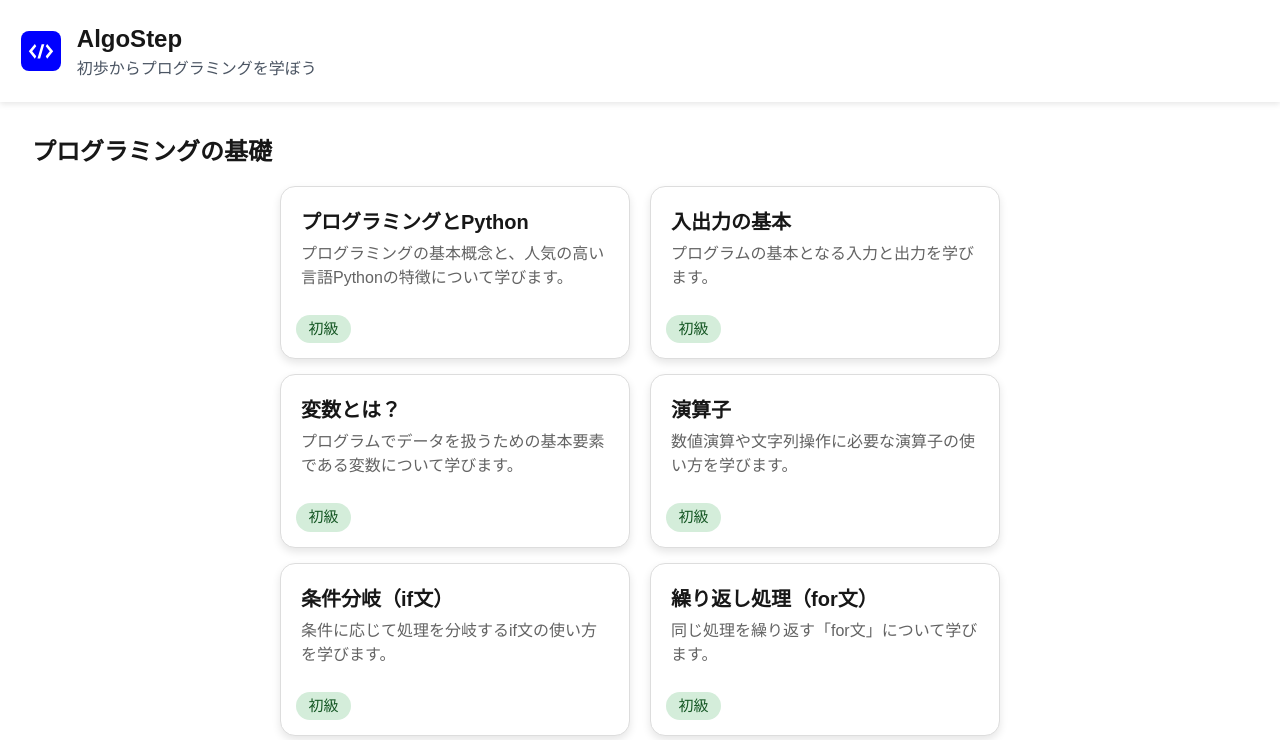
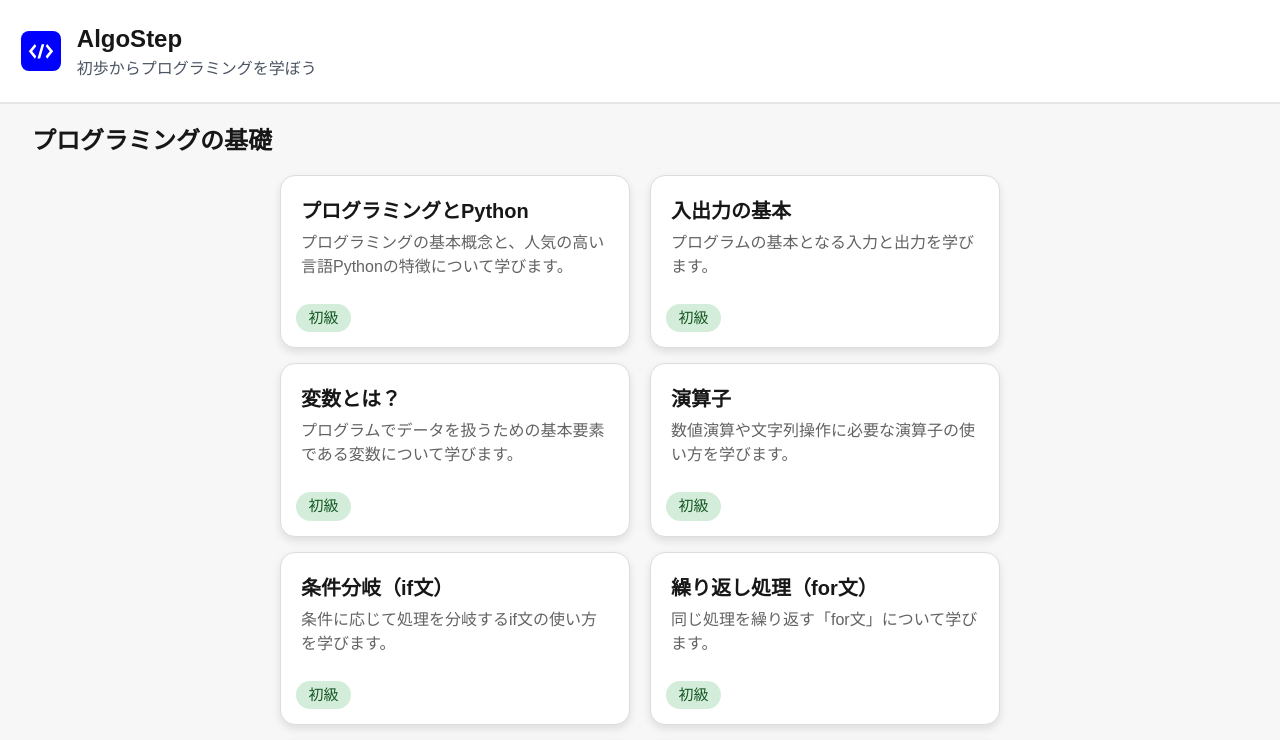
Before and after one commit to KinuGra/is-seminar-algostep, a Next.js app: page /home in a window 1280 px wide. Shown: the top 740 px of the page. Built offline with nearby package versions, Linux system fonts and the light colour scheme.

Commit message:
update: /homeのデザイン調整

```diff
--- a/src/app/home/components/HomeHeader.module.css
+++ b/src/app/home/components/HomeHeader.module.css
@@ -2,8 +2,7 @@
   display: flex;
   align-items: center;
   padding: 1.3rem;
-  margin: 0 0 1.5rem 0;
-  box-shadow: 0 2px 6px rgba(0, 0, 0, 0.1);
+  border-bottom: 2px solid rgba(0, 0, 0, 0.1);
 }
 
 .maintxt {
--- a/src/app/home/page.jsx
+++ b/src/app/home/page.jsx
@@ -8,7 +8,7 @@ const Home = () => {
 	return (
 		<>
 			<HomeHeader />
-
+			<div style={{ backgroundColor: "#f7f7f7" }}>
 				<div className={styles.title}>プログラミングの基礎</div>
 				<div className={styles.container}>
 					{programmingBasics.map((lesson) => (
@@ -22,6 +22,7 @@ const Home = () => {
 						<LessonCard key={lesson.id} lesson={lesson} />
 					))}
 				</div>
+			</div>
 		</>
 	);
 };
--- a/src/app/home/page.module.css
+++ b/src/app/home/page.module.css
@@ -3,7 +3,7 @@
   grid-template-columns: repeat(2, 350px);
   justify-content: center;
   gap: 15px 20px;
-  margin-bottom: 2rem;
+  padding-bottom: 2rem;
 }
 
 @media (max-width: 740px) {
@@ -13,7 +13,7 @@
 }
 
 .title {
-  margin: 2rem 2rem 1rem 2rem;
+  padding: 1.2rem 2rem 1rem 2rem;
   font-size: 1.5rem;
   font-weight: bold;
 }
```
Lines whose indentation alone changed are shown as unchanged.
